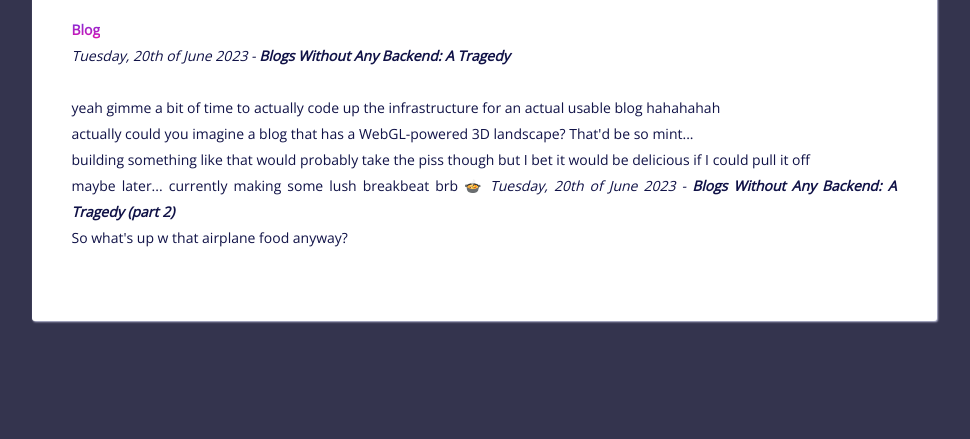
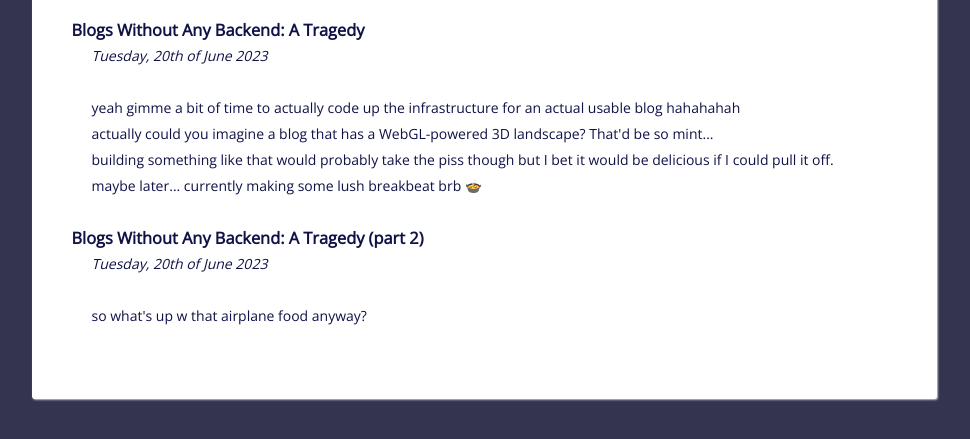
Before and after one commit to shaunschwegler/shaunschwegler.github.io, a plain HTML site: page blog.html in a window 1280 px wide. Shown: the part 207-646 px from the top of the page, without its empty margins (156-1126 px from the left). Drawn offline with nearby package versions, Linux system fonts and the light colour scheme.

Commit message:
Update blog.html

```diff
--- a/blog.html
+++ b/blog.html
@@ -11,6 +11,11 @@
   <meta name="author" content="Shaun Schwegler" />
   <meta name="date" content="17-03-2023" />
   <link rel="stylesheet" href="css/styles-cv.css">
+  <style>
+    .indented-paragraph {
+      margin-left: 20px;
+    }
+  </style>
 </head>
 
 <body>
@@ -48,17 +53,19 @@
         <span class="Blog">&#9997;<a href="blog.html">Blog</a></span>
       </div>
       <div class="about">
-        <span class="position">Blog</span><br>
         <span class="desc">
-            <i>Tuesday, 20th of June 2023 - <b>Blogs Without Any Backend: A Tragedy</b></i><br>
-            <br>yeah gimme a bit of time to actually code up the infrastructure for an actual usable blog hahahahah<br>
+            <h3>Blogs Without Any Backend: A Tragedy</h3>
+            <p class="indented-paragraph"><i>Tuesday, 20th of June 2023</i></p><br>
+            <p class="indented-paragraph">yeah gimme a bit of time to actually code up the infrastructure for an actual usable blog hahahahah<br>
             actually could you imagine a blog that has a WebGL-powered 3D landscape? That'd be so mint...<br>
-            building something like that would probably take the piss though but I bet it would be delicious if I could pull it off<br>
-            maybe later... currently making some lush breakbeat brb &#127858;
+            building something like that would probably take the piss though but I bet it would be delicious if I could pull it off.<br>
+            maybe later... currently making some lush breakbeat brb &#127858;</p>
         </span>
         <span class="desc">
-            <i>Tuesday, 20th of June 2023 - <b>Blogs Without Any Backend: A Tragedy (part 2)</b></i><br>
-            So what's up w that airplane food anyway?
+            <br>
+            <h3>Blogs Without Any Backend: A Tragedy (part 2)</h3>
+            <p class="indented-paragraph"><i>Tuesday, 20th of June 2023</i></p><br>
+            <p class="indented-paragraph">so what's up w that airplane food anyway?</p>
         </span>
       </div>
     </div>
```
